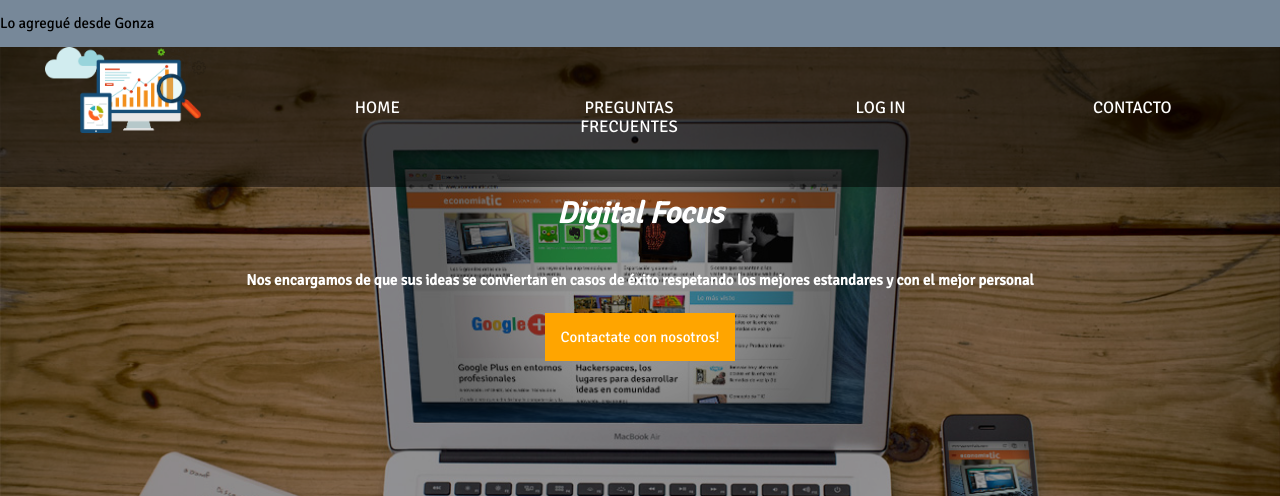
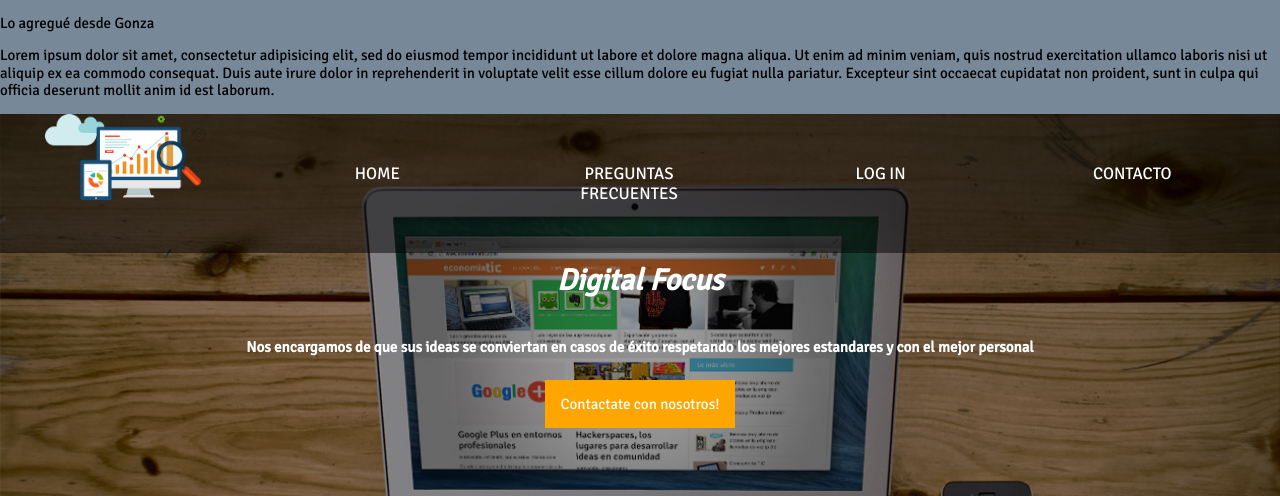
Before and after one commit to falconSP/proyecto-integrador, a PHP site: page / in a window 1280 px wide. Shown: the top 496 px of the page. Run offline with PHP 8.4, Linux system fonts and the light colour scheme.

Commit message:
otro ajuste en index

```diff
--- a/index.php
+++ b/index.php
@@ -6,6 +6,7 @@
   <body>
 
     <p>Lo agregué desde Gonza</p>
+    <p>Lorem ipsum dolor sit amet, consectetur adipisicing elit, sed do eiusmod tempor incididunt ut labore et dolore magna aliqua. Ut enim ad minim veniam, quis nostrud exercitation ullamco laboris nisi ut aliquip ex ea commodo consequat. Duis aute irure dolor in reprehenderit in voluptate velit esse cillum dolore eu fugiat nulla pariatur. Excepteur sint occaecat cupidatat non proident, sunt in culpa qui officia deserunt mollit anim id est laborum.</p>
 
   <header class="main-header">
 
```
